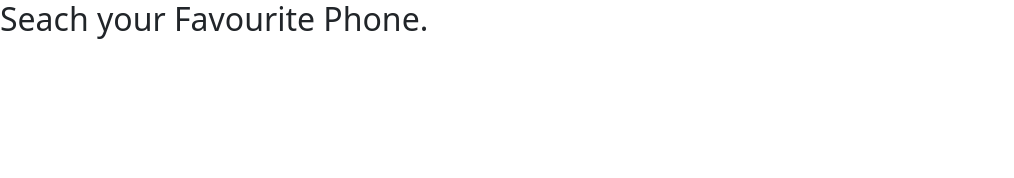
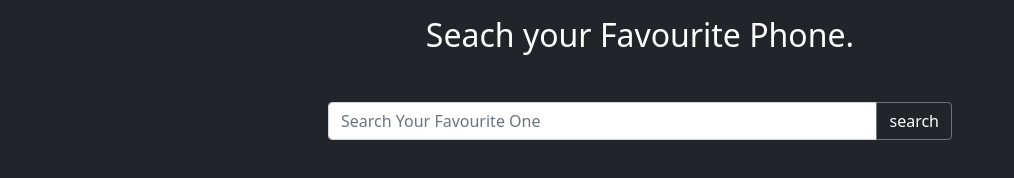
Before and after one commit to shely25/PhoneHunter, a plain HTML site: page index.html in a window 1280 px wide. Shown: the whole page, without its empty margins (0-1014 px from the left). Drawn offline with nearby package versions, Linux system fonts and the light colour scheme.

Commit message:
fetch added -1

```diff
--- a/index.html
+++ b/index.html
@@ -10,10 +10,19 @@
         integrity="sha384-EVSTQN3/azprG1Anm3QDgpJLIm9Nao0Yz1ztcQTwFspd3yD65VohhpuuCOmLASjC" crossorigin="anonymous">
 </head>
 
-<body>
+<body class="m-3 bg-dark">
     <header>
-        <h2>Seach your Favourite Phone.</h2>
+        <h2 class="text-center text-white">Seach your Favourite Phone.</h2>
+        <div class="input-group mx-auto mt-5 w-50">
+            <input type="text" class="form-control" placeholder="Search Your Favourite One"
+                aria-label="Recipient's username" aria-describedby="button-addon2" id="searchfield">
+            <button onclick="searchPhone()" class="btn btn-outline-secondary text-white" type="button"
+                id="button-addon2">search</button>
+        </div>
     </header>
+    <main>
+
+    </main>
     <!-- Boostrap link -->
     <script src="https://cdn.jsdelivr.net/npm/bootstrap@5.0.2/dist/js/bootstrap.bundle.min.js"
         integrity="sha384-MrcW6ZMFYlzcLA8Nl+NtUVF0sA7MsXsP1UyJoMp4YLEuNSfAP+JcXn/tWtIaxVXM"
--- a/phone.js
+++ b/phone.js
@@ -1 +1,9 @@
-console.log("hello")
+const searchPhone = () => {
+    const searchfield = document.getElementById('searchfield');
+    const searchValue = searchfield.value;
+    const url = `https://openapi.programming-hero.com/api/phones?search=${searchValue}`
+    fetch(url)
+        .then(res => res.json())
+        .then(data => console.log(data.data))
+
+}
```
